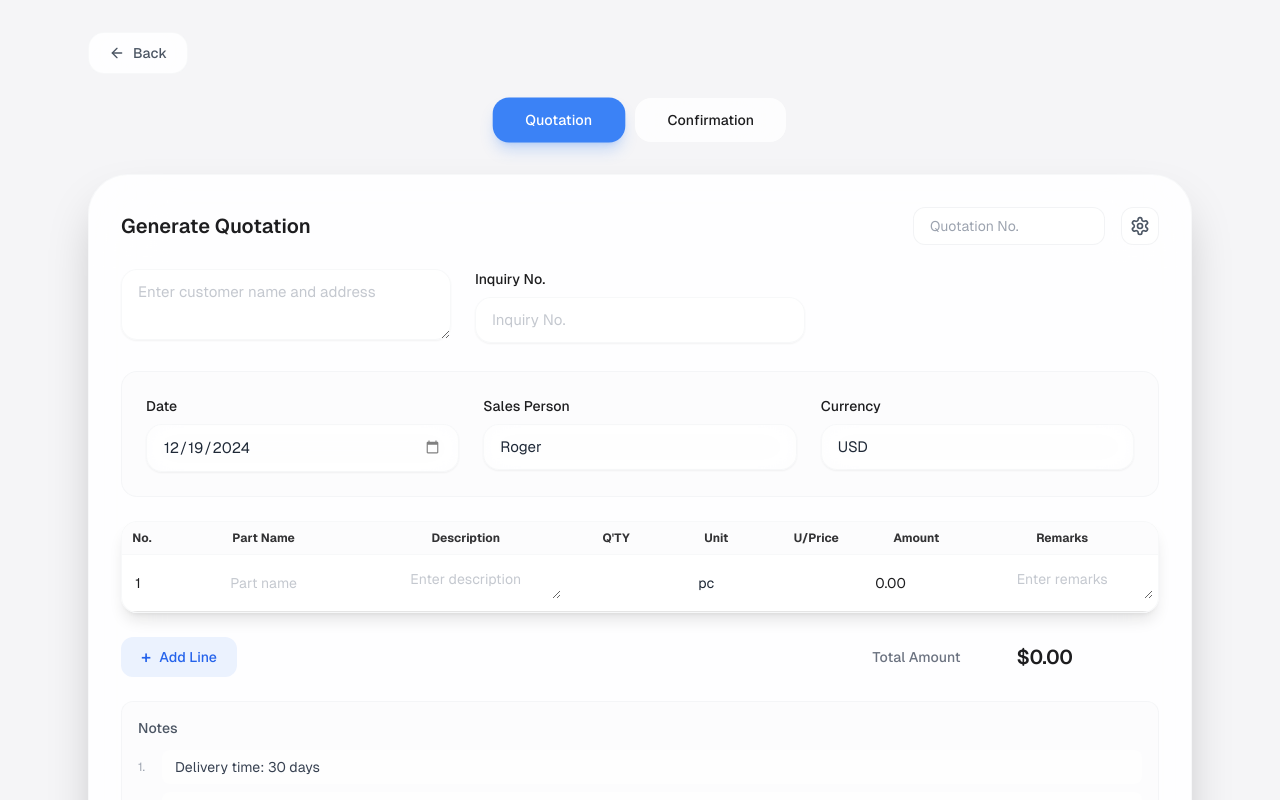
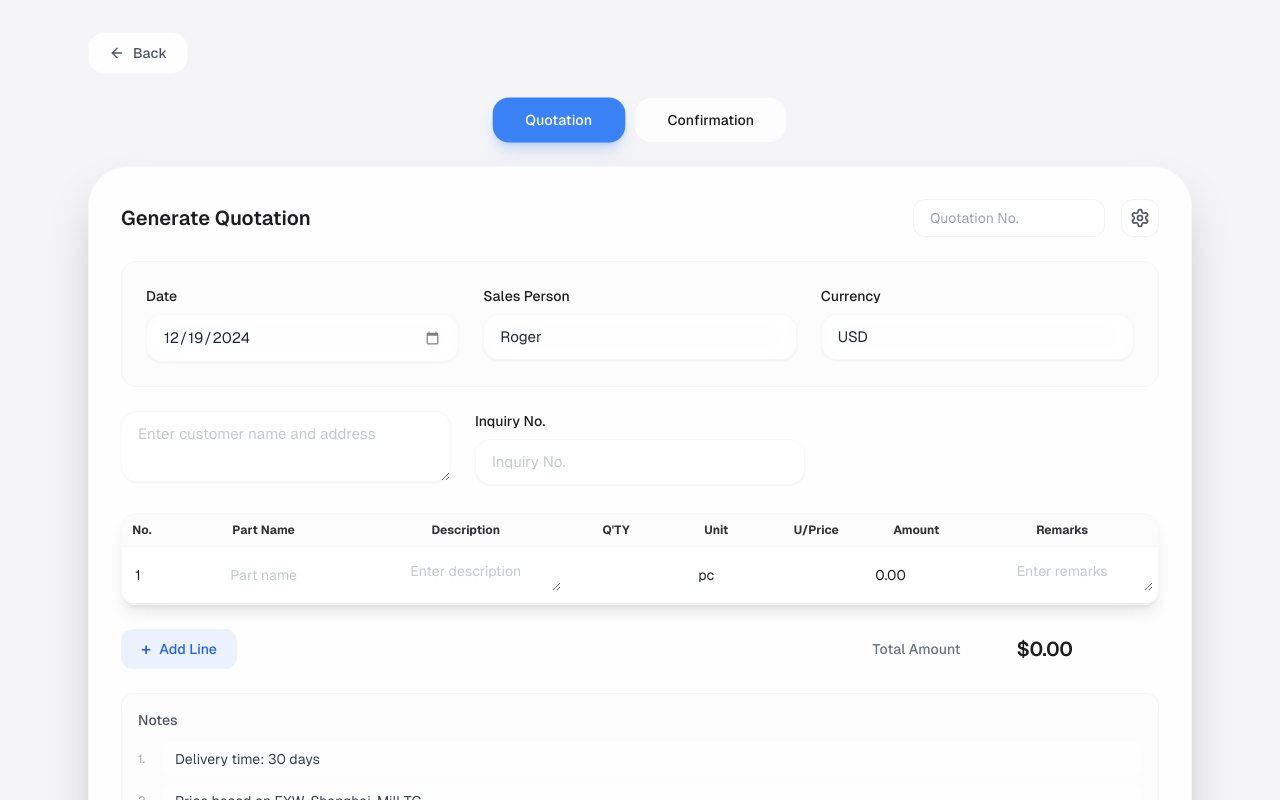
Before and after one commit to luocompany/luosir, a Next.js app: page /quotation in a window 1280 px wide. Both pictures are taken after a click on the button 1140 px from the left and 226 px from the top of the page. Shown: the top 800 px of the page. Built offline with nearby package versions, Linux system fonts and the light colour scheme.

Commit message:
发票页面-2

```diff
--- a/app/quotation/page.tsx
+++ b/app/quotation/page.tsx
@@ -384,7 +384,7 @@ export default function Quotation() {
     <div className="min-h-screen flex flex-col bg-[#f5f5f7] dark:bg-[#1d1d1f]">
       <main className="flex-1">
         <div className="w-full max-w-6xl mx-auto px-6 py-8">
-          {/* 返回按钮样式优化 */}
+          {/* ���回按钮样式优化 */}
           <Link
             href="/"
             className="group inline-flex items-center px-5 py-2.5 rounded-2xl
@@ -398,8 +398,8 @@ export default function Quotation() {
             <span className="text-sm font-medium">Back</span>
           </Link>
 
-          {/* 标签切换样式优化 */}
-          <div className="flex justify-center gap-3 mb-8 mt-6">
+          {/* 标题切换样式优化 */}
+          <div className="flex justify-center gap-3 mb-6 mt-6">
             {['quotation', 'confirmation'].map((tab) => (
               <button
                 key={tab}
@@ -457,10 +457,7 @@ export default function Quotation() {
               </div>
 
               <form onSubmit={handleSubmit} className="space-y-6">
-                <DocumentHeaderForm type={activeTab as 'quotation' | 'confirmation'} />
-
-                {/* 设置面板 */}
-                <div className={`mb-4 overflow-hidden transition-all duration-300 ease-in-out
+                <div className={`overflow-hidden transition-all duration-300 ease-in-out
                                 ${showSettings ? 'max-h-[500px] opacity-100' : 'max-h-0 opacity-0'}`}>
                   <div className="bg-gray-50/50 dark:bg-gray-900/50
                                 rounded-2xl p-6
@@ -504,6 +501,8 @@ export default function Quotation() {
                     </div>
                   </div>
                 </div>
+
+                <DocumentHeaderForm type={activeTab as 'quotation' | 'confirmation'} />
 
                 {/* 商品列表表格样式优化 */}
                 <div className="overflow-x-auto rounded-2xl border border-gray-200/30 dark:border-gray-700/30
@@ -672,7 +671,7 @@ export default function Quotation() {
 
                 {/* 表格下方区域重新设计 */}
                 <div className="space-y-6 mt-4">
-                  {/* 操作 - 合并添加行按钮和总金额 */}
+                  {/* 操作 - 合并添加行按钮和金额 */}
                   <div className="flex items-center justify-between gap-4">
                     <button
                       type="button"
```
